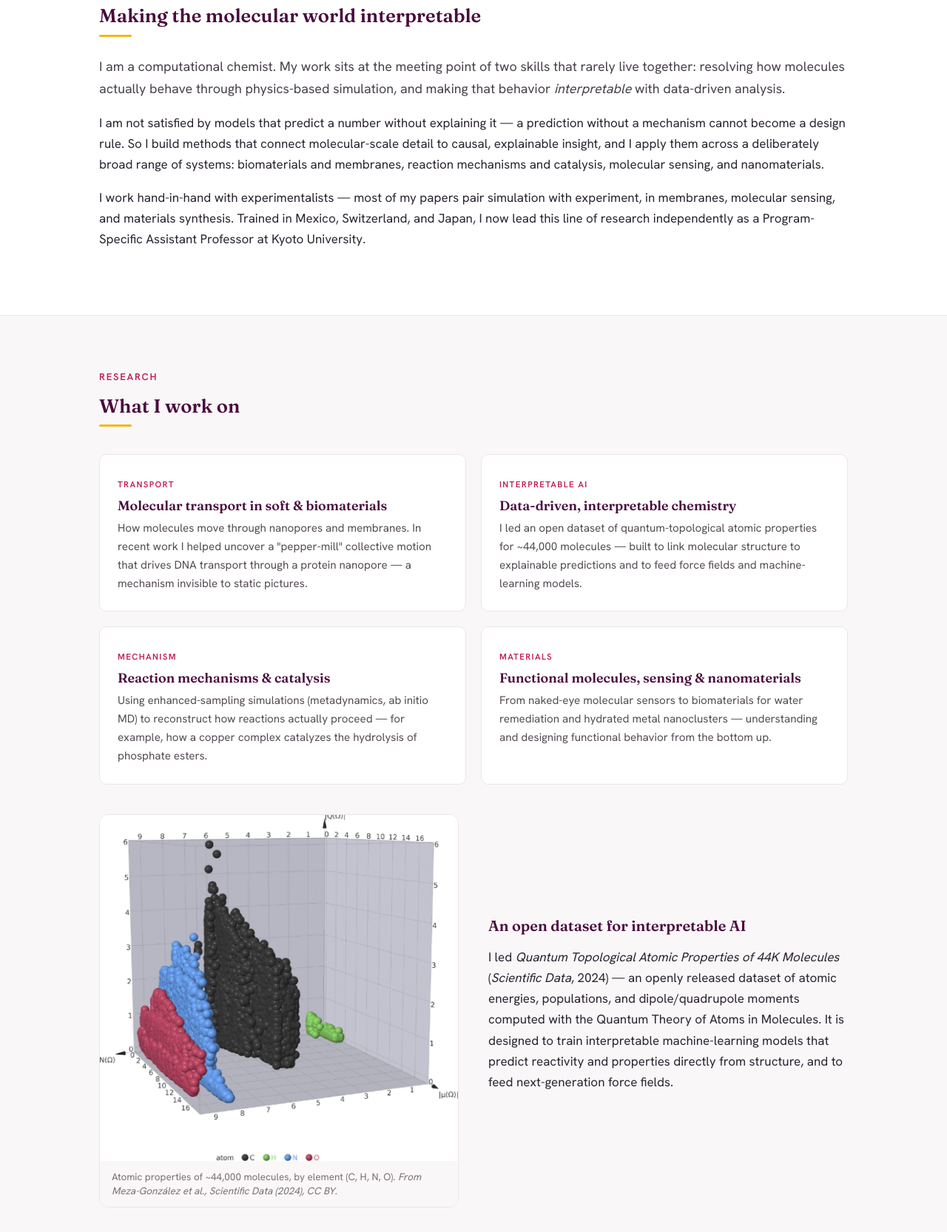
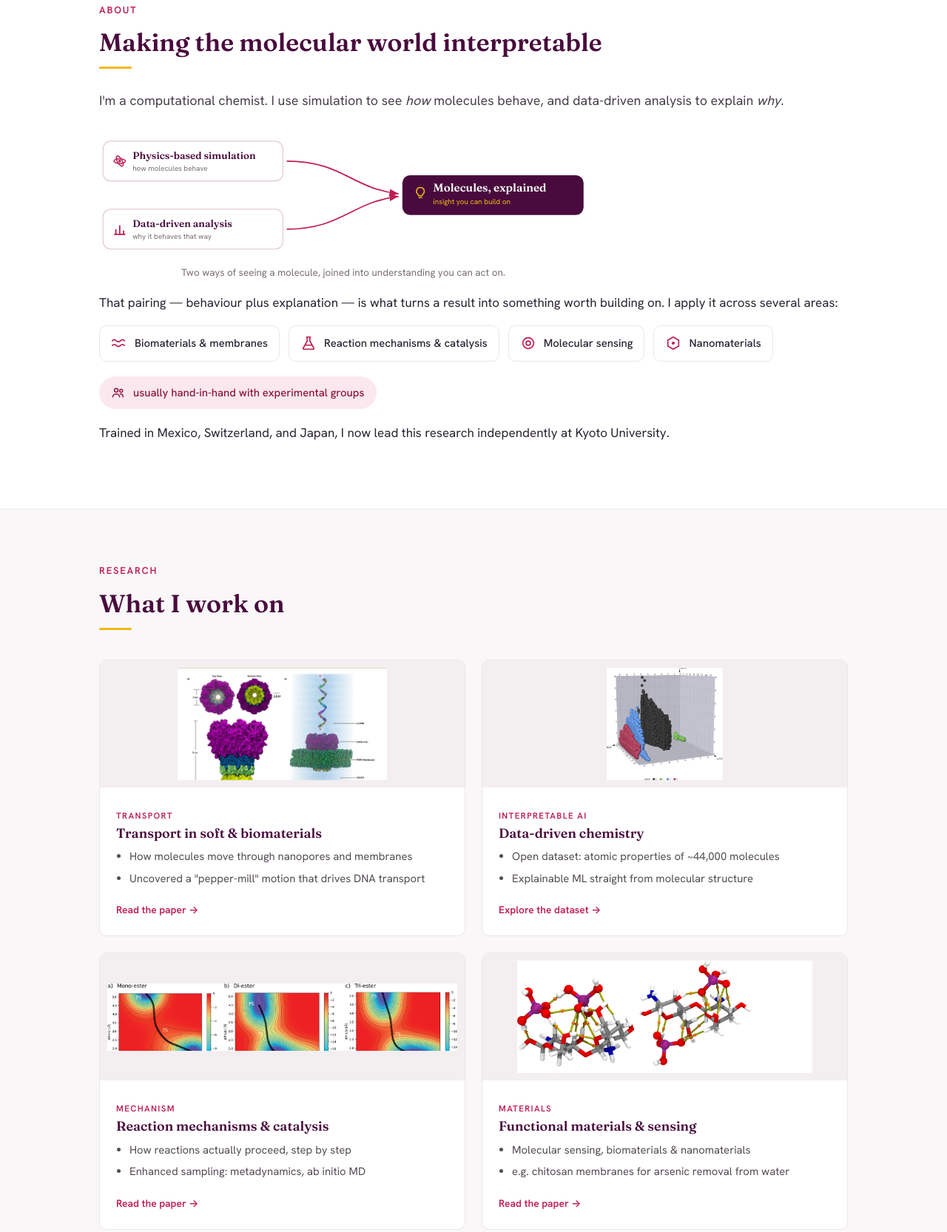
Before and after one commit to brandon-meza/brandon-meza.github.io, a plain HTML site: page index.html in a window 1280 px wide. Shown: the part 870-2536 px from the top of the page at 74% size. Drawn offline with Linux system fonts and the light colour scheme.

Commit message:
Refine site: softer About + diagram, visual research cards, collaborations with flags, icon buttons, bigger titles
Co-Authored-By: Claude Opus 4.8 (1M context) <noreply@anthropic.com>

```diff
--- a/index.html
+++ b/index.html
@@ -24,7 +24,8 @@
   a:hover{text-decoration:underline}
   .wrap{max-width:var(--maxw);margin:0 auto;padding:0 24px}
   section{padding:72px 0;border-top:1px solid var(--line)}
-  h2{position:relative;padding-bottom:.28em}
+  h2{position:relative;padding-bottom:.3em;font-size:2.1rem}
+  @media(max-width:680px){h2{font-size:1.7rem}}
   h2::after{content:"";display:block;width:44px;height:3px;background:var(--gold);margin-top:.4em;border-radius:2px}
   .eyebrow{font-size:13px;letter-spacing:.14em;text-transform:uppercase;color:var(--crimson);font-weight:600;margin-bottom:14px}
   .lead{font-size:1.12rem;color:#48404a}
@@ -44,7 +45,8 @@
   .hero .title{font-size:1.04rem;color:var(--muted);font-weight:500;margin-bottom:18px}
   .hero .tag{font-family:'Fraunces',serif;font-size:1.3rem;color:var(--plum);font-weight:500;line-height:1.32;margin-bottom:26px}
   .cta{display:flex;flex-wrap:wrap;gap:12px;margin-bottom:26px}
-  .btn{display:inline-block;padding:10px 18px;border-radius:8px;font-size:.92rem;font-weight:500;border:1px solid var(--line);color:var(--ink);background:#fff;transition:all .15s}
+  .btn{display:inline-flex;align-items:center;gap:7px;padding:10px 16px;border-radius:8px;font-size:.92rem;font-weight:500;border:1px solid var(--line);color:var(--ink);background:#fff;transition:all .15s}
+  .btn svg{width:16px;height:16px;flex:none}
   .btn:hover{border-color:var(--crimson);color:var(--crimson);text-decoration:none;transform:translateY(-1px)}
   .btn.primary{background:var(--crimson);color:#fff;border-color:var(--crimson)}
   .btn.primary:hover{background:var(--crimson-dk);color:#fff}
@@ -54,19 +56,35 @@
   .hero-fig{border:1px solid var(--line);border-radius:14px;overflow:hidden;box-shadow:0 18px 40px -24px rgba(73,11,61,.4);background:#fff}
   .hero-fig img{display:block;width:100%;height:auto}
   .hero-fig .cap{font-size:.8rem;color:var(--muted);padding:10px 14px;background:var(--bg2);line-height:1.4}
+  .hero-fig .cap .taglabel{display:inline-block;font-size:.64rem;letter-spacing:.1em;text-transform:uppercase;color:var(--crimson);font-weight:700;margin-right:7px}
   @media(max-width:820px){.hero-grid{grid-template-columns:1fr;gap:30px}.hero h1{font-size:2.2rem}}
 
   figure{margin:0}
   .fig{border:1px solid var(--line);border-radius:12px;overflow:hidden;background:#fff}
   .fig img{display:block;width:100%;height:auto}
   figcaption{font-size:.84rem;color:var(--muted);padding:12px 16px;background:var(--bg2);line-height:1.45}
+  .diagram{max-width:660px;margin:26px 0 8px}
+  .diagram svg{width:100%;height:auto;display:block}
+  .diagram figcaption{background:none;padding:8px 0 0;text-align:center}
+  .domains{display:flex;flex-wrap:wrap;gap:12px;margin:14px 0 4px}
+  .domain{display:flex;align-items:center;gap:10px;border:1px solid var(--line);border-radius:10px;padding:11px 15px;background:#fff}
+  .domain svg{width:22px;height:22px;flex:none;color:var(--crimson)}
+  .domain span{font-size:.93rem;color:var(--ink);font-weight:500}
+  .exp-tag{display:inline-flex;align-items:center;gap:10px;margin-top:16px;padding:10px 16px;border-radius:24px;background:var(--accent-soft);color:#8d1740;font-weight:500;font-size:.93rem}
+  .exp-tag svg{width:20px;height:20px;flex:none}
 
-  .cards{display:grid;grid-template-columns:repeat(2,1fr);gap:20px;margin-top:30px}
-  .card{border:1px solid var(--line);border-radius:10px;padding:24px;background:#fff;transition:all .18s}
+  .cards{display:grid;grid-template-columns:repeat(2,1fr);gap:22px;margin-top:30px}
+  .card{border:1px solid var(--line);border-radius:10px;background:#fff;overflow:hidden;display:flex;flex-direction:column;transition:all .18s}
   .card:hover{border-color:var(--crimson);transform:translateY(-2px);box-shadow:0 14px 30px -20px rgba(73,11,61,.35)}
-  .card h3{font-size:1.12rem;margin-bottom:.4em}
-  .card p{margin:0;color:#544c54;font-size:.95rem}
-  .card .lab{display:inline-block;font-size:.72rem;letter-spacing:.12em;text-transform:uppercase;color:var(--crimson);font-weight:600;margin-bottom:10px}
+  .card .thumb{height:172px;background:#f3eef0;overflow:hidden;padding:10px;display:flex;align-items:center;justify-content:center}
+  .card .thumb img{max-width:100%;max-height:100%;width:auto;height:auto;object-fit:contain;display:block}
+  .card-body{padding:22px}
+  .card h3{font-size:1.12rem;margin:.1em 0 .5em}
+  .card .lab{display:inline-block;font-size:.72rem;letter-spacing:.12em;text-transform:uppercase;color:var(--crimson);font-weight:600}
+  .card ul{margin:0;padding-left:18px;color:#544c54;font-size:.93rem}
+  .card li{margin-bottom:5px}
+  .card .more{display:inline-block;margin-top:14px;font-size:.86rem;font-weight:600;color:var(--crimson)}
+  .card .more:hover{text-decoration:none;color:var(--crimson-dk)}
   @media(max-width:680px){.cards{grid-template-columns:1fr}}
 
   .two-col{display:grid;grid-template-columns:1fr 1fr;gap:40px;align-items:center;margin-top:40px}
@@ -77,6 +95,7 @@
 
   .collab{display:grid;grid-template-columns:repeat(auto-fit,minmax(178px,1fr));gap:18px;margin-top:30px}
   .collab .c{border:1px solid var(--line);border-radius:10px;padding:20px;background:#fff;border-top:3px solid var(--crimson)}
+  .collab .c .flag{font-size:1.7rem;line-height:1;margin-bottom:8px}
   .collab .c .r{font-family:'Fraunces',serif;font-size:1.12rem;color:var(--plum);font-weight:600}
   .collab .c .i{font-size:.88rem;color:var(--muted);margin-top:4px}
 
@@ -126,12 +145,14 @@
       <div>
         <img class="photo" src="assets/profile.jpg" alt="Brandon Meza-González">
         <h1>Brandon Meza-González</h1>
-        <div class="title">Program-Specific Assistant Professor · <a href="http://pixy.polym.kyoto-u.ac.jp/research_en.html" target="_blank" rel="noopener">Numata Laboratory</a>, Graduate School of Engineering, Kyoto University · concurrently at iCeMS</div>
+        <div class="title">Program-Specific Assistant Professor · <a href="http://pixy.polym.kyoto-u.ac.jp/research_en.html" target="_blank" rel="noopener" style="text-decoration:underline;text-underline-offset:2px;text-decoration-thickness:1.5px">Numata Laboratory ↗</a>, Graduate School of Engineering, Kyoto University</div>
         <div class="tag">I use molecular simulation and interpretable AI to understand how molecules move, react, and self-organize.</div>
         <div class="cta">
           <a class="btn primary" href="#research">Explore the research</a>
-          <a class="btn" href="mailto:mezagonzalez.brandon.4t@kyoto-u.ac.jp">Email</a>
-          <a class="btn" href="https://scholar.google.com/citations?user=EG8Rm0YAAAAJ&hl=en" target="_blank" rel="noopener">Google Scholar</a>
+          <a class="btn" href="mailto:mezagonzalez.brandon.4t@kyoto-u.ac.jp"><svg viewBox="0 0 24 24" fill="none" stroke="currentColor" stroke-width="1.8" stroke-linecap="round" stroke-linejoin="round"><rect x="3" y="5" width="18" height="14" rx="2"/><path d="M3.5 7 12 13l8.5-6"/></svg>Email</a>
+          <a class="btn" href="https://scholar.google.com/citations?user=EG8Rm0YAAAAJ&hl=en" target="_blank" rel="noopener"><svg viewBox="0 0 24 24" fill="none" stroke="currentColor" stroke-width="1.8" stroke-linecap="round" stroke-linejoin="round"><path d="M12 4 22 9 12 14 2 9z"/><path d="M5 11v4.3c0 1.3 3.1 2.7 7 2.7s7-1.4 7-2.7V11"/></svg>Google Scholar</a>
+          <a class="btn" href="https://researchmap.jp/brandonmeza?lang=en" target="_blank" rel="noopener"><svg viewBox="0 0 24 24" fill="none" stroke="currentColor" stroke-width="1.8" stroke-linecap="round" stroke-linejoin="round"><path d="M12 21s6.5-5.8 6.5-11.5A6.5 6.5 0 1 0 5.5 9.5C5.5 15.2 12 21 12 21z"/><circle cx="12" cy="9.3" r="2.4"/></svg>researchmap</a>
+          <a class="btn" href="https://www.researchgate.net/profile/Brandon-Meza-Gonzalez" target="_blank" rel="noopener"><svg viewBox="0 0 24 24" fill="none" stroke="currentColor" stroke-width="1.8" stroke-linecap="round" stroke-linejoin="round"><circle cx="6" cy="6.5" r="2.2"/><circle cx="17.5" cy="8" r="2.2"/><circle cx="9" cy="17.5" r="2.2"/><path d="M8 7.3l7.4 1M7.8 8.6 8.6 15.4M15.9 9.8 10.4 16"/></svg>ResearchGate</a>
         </div>
         <div class="metrics">
           <div class="metric"><div class="n">77</div><div class="l">Citations</div></div>
@@ -141,7 +162,7 @@
       </div>
       <figure class="hero-fig">
         <img src="assets/pore.png" alt="Molecular dynamics of single-stranded DNA moving through the MspA protein nanopore">
-        <div class="cap">Single-stranded DNA translocating through the MspA protein nanopore in a lipid membrane — atomistic molecular dynamics. <em>Adapted from Dey, Meza-González et al., Phys. Chem. Chem. Phys. (2026), CC BY-NC.</em></div>
+        <div class="cap"><span class="taglabel">Latest publication</span>Single-stranded DNA translocating through the MspA protein nanopore in a lipid membrane — atomistic molecular dynamics. <em>Adapted from Dey, Meza-González et al., Phys. Chem. Chem. Phys. (2026), CC BY-NC.</em></div>
       </figure>
     </div>
   </div>
@@ -151,9 +172,53 @@
   <div class="wrap">
     <div class="eyebrow">About</div>
     <h2>Making the molecular world interpretable</h2>
-    <p class="lead">I am a computational chemist. My work sits at the meeting point of two skills that rarely live together: resolving how molecules actually behave through physics-based simulation, and making that behavior <em>interpretable</em> with data-driven analysis.</p>
-    <p>I am not satisfied by models that predict a number without explaining it — a prediction without a mechanism cannot become a design rule. So I build methods that connect molecular-scale detail to causal, explainable insight, and I apply them across a deliberately broad range of systems: biomaterials and membranes, reaction mechanisms and catalysis, molecular sensing, and nanomaterials.</p>
-    <p>I work hand-in-hand with experimentalists — most of my papers pair simulation with experiment, in membranes, molecular sensing, and materials synthesis. Trained in Mexico, Switzerland, and Japan, I now lead this line of research independently as a Program-Specific Assistant Professor at Kyoto University.</p>
+    <p class="lead">I'm a computational chemist. I use simulation to see <em>how</em> molecules behave, and data-driven analysis to explain <em>why</em>.</p>
+    <figure class="diagram">
+      <svg viewBox="0 0 760 200" role="img" aria-label="Physics-based simulation plus data-driven analysis gives molecules, explained">
+        <defs>
+          <marker id="ah" markerWidth="9" markerHeight="9" refX="7" refY="3" orient="auto">
+            <path d="M0,0 L7,3 L0,6 Z" fill="#bd1e51"/>
+          </marker>
+        </defs>
+        <!-- input A: simulation -->
+        <rect x="6" y="16" width="280" height="62" rx="12" fill="#fff" stroke="#e4cdd6" stroke-width="1.5"/>
+        <g transform="translate(22,37)" stroke="#bd1e51" stroke-width="1.7" fill="none">
+          <ellipse cx="10" cy="10" rx="9" ry="3.6"/>
+          <ellipse cx="10" cy="10" rx="9" ry="3.6" transform="rotate(60 10 10)"/>
+          <circle cx="10" cy="10" r="2.1" fill="#bd1e51" stroke="none"/>
+        </g>
+        <text x="52" y="44" font-family="Fraunces,Georgia,serif" font-size="15.5" font-weight="600" fill="#490b3d">Physics-based simulation</text>
+        <text x="52" y="62" font-family="'Hanken Grotesk',sans-serif" font-size="11.5" fill="#7a6f74">how molecules behave</text>
+        <!-- input B: data-driven -->
+        <rect x="6" y="122" width="280" height="62" rx="12" fill="#fff" stroke="#e4cdd6" stroke-width="1.5"/>
+        <g transform="translate(22,143)" stroke="#bd1e51" stroke-width="2.1" stroke-linecap="round">
+          <line x1="2" y1="18" x2="18" y2="18"/><line x1="4" y1="18" x2="4" y2="11"/><line x1="10" y1="18" x2="10" y2="5"/><line x1="16" y1="18" x2="16" y2="13"/>
+        </g>
+        <text x="52" y="150" font-family="Fraunces,Georgia,serif" font-size="15.5" font-weight="600" fill="#490b3d">Data-driven analysis</text>
+        <text x="52" y="168" font-family="'Hanken Grotesk',sans-serif" font-size="11.5" fill="#7a6f74">why it behaves that way</text>
+        <!-- arrows -->
+        <path d="M292,47 C378,47 394,90 466,98" fill="none" stroke="#bd1e51" stroke-width="2" marker-end="url(#ah)"/>
+        <path d="M292,153 C378,153 394,110 466,102" fill="none" stroke="#bd1e51" stroke-width="2" marker-end="url(#ah)"/>
+        <!-- output -->
+        <rect x="472" y="69" width="282" height="62" rx="12" fill="#490b3d"/>
+        <g transform="translate(490,86)" stroke="#f1b814" stroke-width="1.8" fill="none" stroke-linecap="round" stroke-linejoin="round">
+          <path d="M10 2a6 6 0 0 0-3.6 10.8c.5.4.8 1 .8 1.6v.6h5.6v-.6c0-.6.3-1.2.8-1.6A6 6 0 0 0 10 2z"/>
+          <path d="M8 18h4"/>
+        </g>
+        <text x="520" y="95" font-family="Fraunces,Georgia,serif" font-size="17.5" font-weight="600" fill="#fff">Molecules, explained</text>
+        <text x="520" y="114" font-family="'Hanken Grotesk',sans-serif" font-size="11.5" fill="#f1b814">insight you can build on</text>
+      </svg>
+      <figcaption>Two ways of seeing a molecule, joined into understanding you can act on.</figcaption>
+    </figure>
+    <p>That pairing — behaviour plus explanation — is what turns a result into something worth building on. I apply it across several areas:</p>
+    <div class="domains">
+      <div class="domain"><svg viewBox="0 0 24 24" fill="none" stroke="currentColor" stroke-width="1.8" stroke-linecap="round"><path d="M2 8.5q3-3 6 0t6 0 6 0"/><path d="M2 15.5q3-3 6 0t6 0 6 0"/></svg><span>Biomaterials &amp; membranes</span></div>
+      <div class="domain"><svg viewBox="0 0 24 24" fill="none" stroke="currentColor" stroke-width="1.8" stroke-linecap="round" stroke-linejoin="round"><path d="M9 3h6"/><path d="M10 3v6l-5.2 9.3A1.5 1.5 0 0 0 6.1 21h11.8a1.5 1.5 0 0 0 1.3-2.7L14 9V3"/><path d="M7.5 15h9"/></svg><span>Reaction mechanisms &amp; catalysis</span></div>
+      <div class="domain"><svg viewBox="0 0 24 24" fill="none" stroke="currentColor" stroke-width="1.8"><circle cx="12" cy="12" r="8"/><circle cx="12" cy="12" r="3.2"/></svg><span>Molecular sensing</span></div>
+      <div class="domain"><svg viewBox="0 0 24 24" fill="none" stroke="currentColor" stroke-width="1.8" stroke-linejoin="round"><path d="M12 3l8 4.6v8.8L12 21l-8-4.6V7.6z"/><circle cx="12" cy="12" r="2.3" fill="currentColor" stroke="none"/></svg><span>Nanomaterials</span></div>
+    </div>
+    <div class="exp-tag"><svg viewBox="0 0 24 24" fill="none" stroke="currentColor" stroke-width="1.8" stroke-linecap="round" stroke-linejoin="round"><circle cx="8.5" cy="8" r="3"/><circle cx="16.5" cy="9" r="2.4"/><path d="M3 19c0-3 2.5-5 5.5-5s5.5 2 5.5 5"/><path d="M15 14.2c2.6 0 4.5 1.9 4.5 4.8"/></svg><span>usually hand-in-hand with experimental groups</span></div>
+    <p style="margin-top:18px">Trained in Mexico, Switzerland, and Japan, I now lead this research independently at Kyoto University.</p>
   </div>
 </section>
 
@@ -162,31 +227,58 @@
     <div class="eyebrow">Research</div>
     <h2>What I work on</h2>
     <div class="cards">
-      <div class="card"><span class="lab">Transport</span><h3>Molecular transport in soft &amp; biomaterials</h3><p>How molecules move through nanopores and membranes. In recent work I helped uncover a "pepper-mill" collective motion that drives DNA transport through a protein nanopore — a mechanism invisible to static pictures.</p></div>
-      <div class="card"><span class="lab">Interpretable AI</span><h3>Data-driven, interpretable chemistry</h3><p>I led an open dataset of quantum-topological atomic properties for ~44,000 molecules — built to link molecular structure to explainable predictions and to feed force fields and machine-learning models.</p></div>
-      <div class="card"><span class="lab">Mechanism</span><h3>Reaction mechanisms &amp; catalysis</h3><p>Using enhanced-sampling simulations (metadynamics, ab initio MD) to reconstruct how reactions actually proceed — for example, how a copper complex catalyzes the hydrolysis of phosphate esters.</p></div>
-      <div class="card"><span class="lab">Materials</span><h3>Functional molecules, sensing &amp; nanomaterials</h3><p>From naked-eye molecular sensors to biomaterials for water remediation and hydrated metal nanoclusters — understanding and designing functional behavior from the bottom up.</p></div>
+      <div class="card">
+        <div class="thumb"><img src="assets/pore.png" alt="MspA nanopore with translocating ssDNA"></div>
+        <div class="card-body">
+          <span class="lab">Transport</span>
+          <h3>Transport in soft &amp; biomaterials</h3>
+          <ul>
+            <li>How molecules move through nanopores and membranes</li>
+            <li>Uncovered a "pepper-mill" motion that drives DNA transport</li>
+          </ul>
+          <a class="more" href="https://doi.org/10.1039/d5cp04174k" target="_blank" rel="noopener">Read the paper →</a>
         </div>
-
-    <div class="two-col">
-      <figure class="fig">
-        <img src="assets/sd-atoms.png" alt="3D distribution of quantum-topological atomic properties for 44,000 molecules, coloured by element">
-        <figcaption>Atomic properties of ~44,000 molecules, by element (C, H, N, O). <em>From Meza-González et al., Scientific Data (2024), CC BY.</em></figcaption>
-      </figure>
-      <div>
-        <h3 style="font-size:1.25rem">An open dataset for interpretable AI</h3>
-        <p>I led <em>Quantum Topological Atomic Properties of 44K Molecules</em> (<em>Scientific Data</em>, 2024) — an openly released dataset of atomic energies, populations, and dipole/quadrupole moments computed with the Quantum Theory of Atoms in Molecules. It is designed to train interpretable machine-learning models that predict reactivity and properties directly from structure, and to feed next-generation force fields.</p>
+      </div>
+      <div class="card">
+        <div class="thumb"><img src="assets/sd-atoms.png" alt="Atomic properties of 44,000 molecules by element"></div>
+        <div class="card-body">
+          <span class="lab">Interpretable AI</span>
+          <h3>Data-driven chemistry</h3>
+          <ul>
+            <li>Open dataset: atomic properties of ~44,000 molecules</li>
+            <li>Explainable ML straight from molecular structure</li>
+          </ul>
+          <a class="more" href="https://doi.org/10.1038/s41597-024-03723-0" target="_blank" rel="noopener">Explore the dataset →</a>
+        </div>
+      </div>
+      <div class="card">
+        <div class="thumb"><img src="assets/fes.png" alt="Free-energy landscapes from metadynamics"></div>
+        <div class="card-body">
+          <span class="lab">Mechanism</span>
+          <h3>Reaction mechanisms &amp; catalysis</h3>
+          <ul>
+            <li>How reactions actually proceed, step by step</li>
+            <li>Enhanced sampling: metadynamics, ab initio MD</li>
+          </ul>
+          <a class="more" href="https://doi.org/10.1039/d3cp00146f" target="_blank" rel="noopener">Read the paper →</a>
+        </div>
+      </div>
+      <div class="card">
+        <div class="thumb"><img src="assets/chitosan.png" alt="Chitosan binding arsenic acid"></div>
+        <div class="card-body">
+          <span class="lab">Materials</span>
+          <h3>Functional materials &amp; sensing</h3>
+          <ul>
+            <li>Molecular sensing, biomaterials &amp; nanomaterials</li>
+            <li>e.g. chitosan membranes for arsenic removal from water</li>
+          </ul>
+          <a class="more" href="https://doi.org/10.1016/j.chemphys.2024.112276" target="_blank" rel="noopener">Read the paper →</a>
+        </div>
       </div>
     </div>
 
-    <div class="two-col">
-      <figure class="fig">
-        <img src="assets/fes.png" alt="Free-energy landscapes for ester-phosphate hydrolysis from metadynamics">
-        <figcaption>Free-energy landscapes for ester-phosphate hydrolysis; the path traces the minimum-energy route from reactants to products. <em>From Meza-González &amp; Cortés-Guzmán, Phys. Chem. Chem. Phys. (2023).</em></figcaption>
-      </figure>
-      <div>
-        <h3 style="font-size:1.25rem">From mechanism to design</h3>
-        <p>Whether the system is a membrane, a catalyst, or a sensor, the same question drives me: can we move from observing useful behavior to <em>engineering</em> it? Mapping the hidden energy landscapes and collective motions behind a function is the first step toward designing the next one.</p>
+    <div style="margin-top:42px">
+      <div class="eyebrow" style="margin-bottom:12px">Methods &amp; tools</div>
       <div class="chips">
         <span class="chip">Molecular dynamics</span>
         <span class="chip">Ab initio MD</span>
@@ -196,15 +288,10 @@
         <span class="chip">Interpretable ML</span>
         <span class="chip">DFT</span>
         <span class="chip">Quantum topology (QTAIM)</span>
+        <span class="chip">Non-covalent interactions (NCI)</span>
         <span class="chip">Monte Carlo</span>
       </div>
     </div>
-    </div>
-
-    <figure class="fig" style="margin-top:40px">
-      <img src="assets/chitosan.png" alt="Molecular graphs of chitosan interacting with arsenic acid">
-      <figcaption>Molecular graphs of chitosan binding arsenic acid (bond paths in yellow, bond critical points in orange) — supporting an experimental chitosan-membrane platform for arsenic removal from water. <em>From Meza-González et al., Chemical Physics (2024).</em></figcaption>
-    </figure>
   </div>
 </section>
 
@@ -214,11 +301,11 @@
     <h2>Collaborations</h2>
     <p class="lead">My research is built across borders and across the theory–experiment divide: active collaborations span five regions, and most of my projects are joint with experimental groups.</p>
     <div class="collab">
-      <div class="c"><div class="r">Mexico</div><div class="i">UNAM — quantum chemistry &amp; molecular topology</div></div>
-      <div class="c"><div class="r">Europe</div><div class="i">incl. University of Zurich — simulation methods</div></div>
-      <div class="c"><div class="r">United States</div><div class="i">Ionis Pharmaceuticals, Inc.</div></div>
-      <div class="c"><div class="r">New Zealand</div><div class="i">University of Otago</div></div>
-      <div class="c"><div class="r">Japan</div><div class="i">iCeMS, Kyoto University &amp; Tohoku University</div></div>
+      <div class="c"><div class="flag">🇲🇽</div><div class="r">Mexico</div><div class="i">UNAM — quantum chemistry &amp; molecular topology</div></div>
+      <div class="c"><div class="flag">🇨🇭</div><div class="r">Switzerland</div><div class="i">University of Zurich — simulation methods</div></div>
+      <div class="c"><div class="flag">🇺🇸</div><div class="r">United States</div><div class="i">Ionis Pharmaceuticals, Inc.</div></div>
+      <div class="c"><div class="flag">🇳🇿</div><div class="r">New Zealand</div><div class="i">Universities of Otago, Massey &amp; Canterbury</div></div>
+      <div class="c"><div class="flag">🇯🇵</div><div class="r">Japan</div><div class="i">iCeMS, Kyoto University &amp; Tohoku University</div></div>
     </div>
   </div>
 </section>
```
Lines whose indentation alone changed are shown as unchanged.
